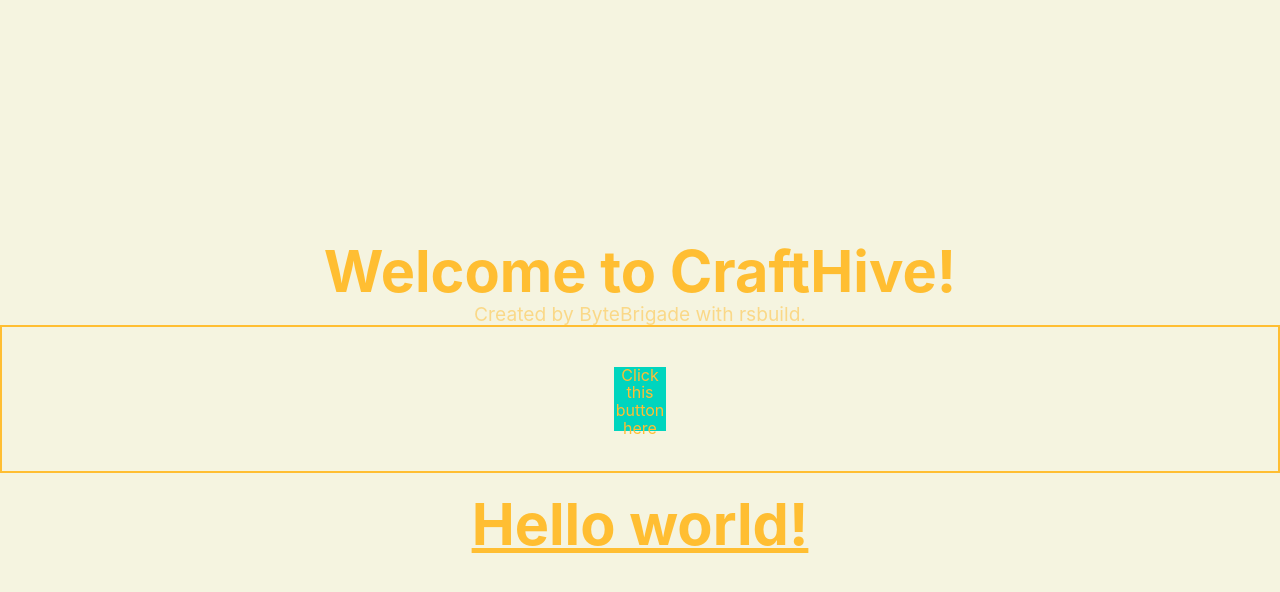
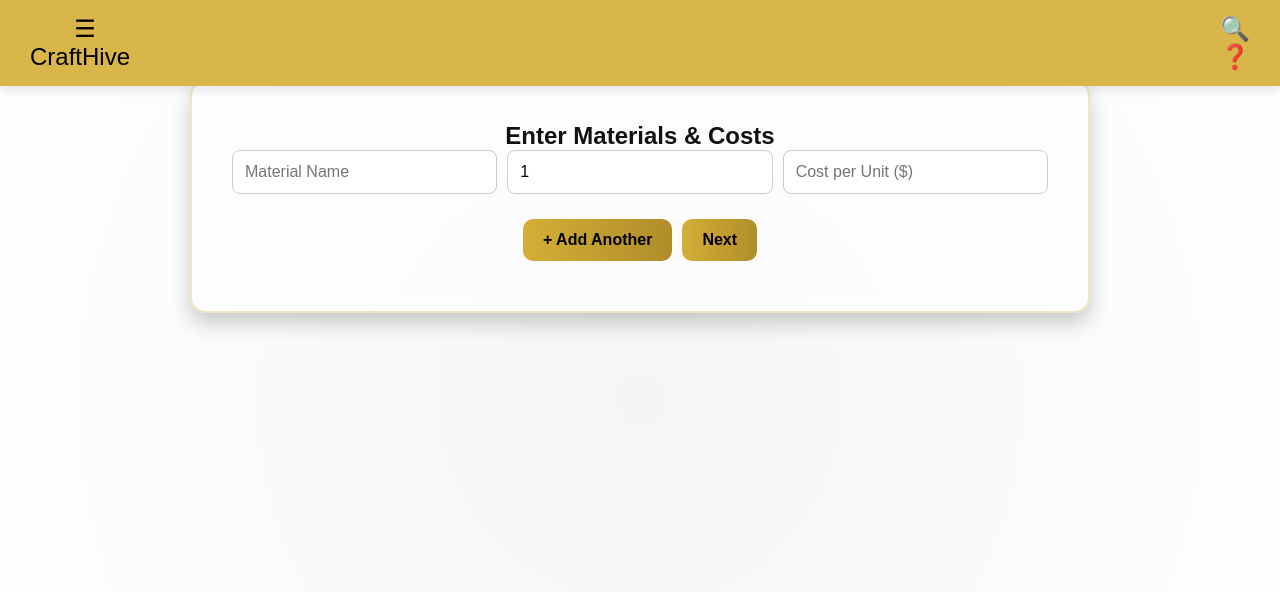
Before and after one commit to Yousif0606/Byte-Brigade, a React app in the folder CraftHive/: page / in a window 1280 px wide. Shown: the top 592 px of the page. Built offline with nearby package versions, Linux system fonts and the light colour scheme; the HTML template or start-up script is replaced by a standard one.

Commit message:
Back end

```diff
--- a/CraftHive/src/App.css
+++ b/CraftHive/src/App.css
@@ -1,28 +1,103 @@
-@import 'tailwindcss';
+/* GLOBAL */
+* {
+  margin: 0;
+  padding: 0;
+  box-sizing: border-box;
+  font-family: "Poppins", sans-serif;
+}
 
 body {
-  margin: 0;
-  color: #ffbe32;
-  font-family: Inter, Avenir, Helvetica, Arial, sans-serif;
-  background-image: linear-gradient(to bottom, #f5f4e0, #f5f4e0);
+  background: radial-gradient(circle, #f5f5f5, #ffffff);
+  color: #111;
+  min-height: 100vh;
+  padding-top: 80px;
+  text-align: center;
 }
 
-.content {
+/* NAVBAR */
+.navbar {
+  background: rgba(212, 175, 55, 0.9);
+  color: black;
+  padding: 15px 30px;
+  font-size: 1.5rem;
   display: flex;
-  min-height: 100vh;
-  line-height: 1.1;
-  text-align: center;
-  flex-direction: column;
-  justify-content: center;
+  justify-content: space-between;
+  align-items: center;
+  width: 100%;
+  position: fixed;
+  top: 0;
+  left: 0;
+  z-index: 10;
+  box-shadow: 0px 4px 10px rgba(0, 0, 0, 0.1);
 }
 
-.content h1 {
-  font-size: 3.6rem;
-  font-weight: 700;
+.cursor-pointer {
+  margin-left: 10px;
+  cursor: pointer;
 }
 
-.content p {
-  font-size: 1.2rem;
-  font-weight: 400;
-  opacity: 0.5;
+/* CONTAINER */
+.container {
+  width: 90%;
+  max-width: 900px;
+  margin: auto;
+  background: rgba(255, 255, 255, 0.6);
+  backdrop-filter: blur(10px);
+  padding: 40px;
+  border-radius: 16px;
+  box-shadow: 0 10px 20px rgba(0, 0, 0, 0.2);
+  border: 2px solid rgba(212, 175, 55, 0.3);
 }
+
+/* INPUTS */
+.material-row {
+  display: flex;
+  gap: 10px;
+  margin-bottom: 15px;
+}
+
+input, select {
+  padding: 12px;
+  font-size: 1rem;
+  border-radius: 8px;
+  border: 1px solid #ccc;
+  width: 100%;
+}
+
+input[type="range"] {
+  margin-top: 10px;
+  accent-color: #D4AF37;
+}
+
+/* BUTTONS */
+button {
+  background: linear-gradient(to right, #D4AF37, #b08d29);
+  border: none;
+  padding: 12px 20px;
+  margin: 10px 5px;
+  font-size: 1rem;
+  font-weight: bold;
+  border-radius: 10px;
+  cursor: pointer;
+  transition: transform 0.2s ease-in-out;
+}
+
+button:hover {
+  transform: scale(1.05);
+  background: #b08d29;
+}
+
+/* SPINNER */
+.spinner {
+  width: 60px;
+  height: 60px;
+  border: 6px solid rgba(255, 255, 255, 0.2);
+  border-top-color: #D4AF37;
+  border-radius: 50%;
+  animation: spin 1s linear infinite;
+  margin: 30px auto;
+}
+
+@keyframes spin {
+  to { transform: rotate(360deg); }
+}
--- a/CraftHive/src/App.jsx
+++ b/CraftHive/src/App.jsx
@@ -1,33 +1,108 @@
-import './App.css';
-import Navbar from './Navbar';
+import React, { useState, useEffect } from "react";
+import { BrowserRouter as Router, Routes, Route, useNavigate } from "react-router-dom";
+import Navbar from "./Navbar";
+import "./App.css";
 
-// This is original App component ~ Ryleigh
-const App = () => {
+// 🟢 Page 1: Material Input
+const MaterialInputPage = () => {
+  const [materials, setMaterials] = useState([{ name: "", quantity: 1, cost: "" }]);
+  const navigate = useNavigate();
+
+  const addMaterial = () => setMaterials([...materials, { name: "", quantity: 1, cost: "" }]);
+
+  const handleChange = (index, event) => {
+    const { name, value } = event.target;
+    const newMaterials = [...materials];
+    newMaterials[index][name] = value;
+    setMaterials(newMaterials);
+  };
+
+  const handleSubmit = (e) => {
+    e.preventDefault();
+    localStorage.setItem("materials", JSON.stringify(materials));
+    navigate("/loading");
+  };
+
   return (
-    <div className="content">
-      <h1>Welcome to CraftHive!</h1>
-      <p>Created by ByteBrigade with rsbuild.</p>
-      <div class="inline-block group p-6 border-2 cursor-pointer hover:bg-gray-50 hover:border-blue-100">
-        <button type='button' className='class="shadow h-16 w-13 m-4 bg-teal-400 inline-flex"'>Click this button here</button>
-      </div>
-      <br></br>
-      <div>
-        <h1 class="text-3xl font-bold underline">Hello world!</h1>
-      </div>
+    <div className="container">
+      <h2>Enter Materials & Costs</h2>
+      <form onSubmit={handleSubmit}>
+        {materials.map((material, index) => (
+          <div key={index} className="material-row">
+            <input type="text" name="name" placeholder="Material Name" value={material.name} onChange={(e) => handleChange(index, e)} required />
+            <input type="number" name="quantity" placeholder="Quantity" value={material.quantity} onChange={(e) => handleChange(index, e)} required />
+            <input type="number" name="cost" placeholder="Cost per Unit ($)" value={material.cost} onChange={(e) => handleChange(index, e)} required />
+          </div>
+        ))}
+        <button type="button" onClick={addMaterial}>+ Add Another</button>
+        <button type="submit">Next</button>
+      </form>
     </div>
   );
 };
 
+// 🔵 Page 2: Loading
+const LoadingPage = () => {
+  const navigate = useNavigate();
+  useEffect(() => {
+    setTimeout(() => {
+      navigate("/pricing");
+    }, 2000);
+  }, [navigate]);
 
-// This is the modified App component based on
-// https://medium.com/@mechiranthan.y/a-step-by-step-guide-to-building-your-first-web-app-with-react-js-ad7bd6fe6e1b
-//  ~ Ryleigh
-/*const App = () => {
   return (
-    <div className="App">
-      <Navbar />
+    <div className="container">
+      <h2>Calculating Price...</h2>
+      <div className="spinner"></div>
     </div>
   );
-}*/
+};
+
+// 🔴 Page 3: Pricing Page
+const PricingPage = () => {
+  const [materials, setMaterials] = useState([]);
+  const [laborHours, setLaborHours] = useState(0);
+  const [skillLevel, setSkillLevel] = useState("Beginner");
+
+  const skillRates = { Beginner: 15, Intermediate: 40, Expert: 100 };
+
+  useEffect(() => {
+    const storedMaterials = JSON.parse(localStorage.getItem("materials"));
+    if (storedMaterials) setMaterials(storedMaterials);
+  }, []);
+
+  const materialCost = materials.reduce((acc, item) => acc + item.quantity * parseFloat(item.cost || 0), 0);
+  const totalPrice = materialCost + laborHours * skillRates[skillLevel];
+
+  return (
+    <div className="container">
+      <h2>Suggested Price</h2>
+      <p><strong>Total Material Cost:</strong> ${materialCost.toFixed(2)}</p>
+      <label>Skill Level:</label>
+      <select value={skillLevel} onChange={(e) => setSkillLevel(e.target.value)}>
+        <option>Beginner</option>
+        <option>Intermediate</option>
+        <option>Expert</option>
+      </select>
+      <label>Labor Hours: {laborHours} hours</label>
+      <input type="range" min="0" max="20" value={laborHours} onChange={(e) => setLaborHours(e.target.value)} />
+      <h3>Total Price: ${totalPrice.toFixed(2)}</h3>
+    </div>
+  );
+};
+
+// 🌍 Main App
+function App() {
+  return (
+    <Router>
+      <Navbar />
+      <Routes>
+        <Route path="/" element={<MaterialInputPage />} />
+        <Route path="/loading" element={<LoadingPage />} />
+        <Route path="/pricing" element={<PricingPage />} />
+      </Routes>
+    </Router>
+  );
+}
 
 export default App;
--- a/CraftHive/src/Navbar.jsx
+++ b/CraftHive/src/Navbar.jsx
@@ -1,18 +1,19 @@
 import React from "react";
+import "./App.css";
 
-const Navbar = () => {
+function Navbar() {
   return (
-        <nav style={{backgroundColor: theme.colors.primary}} className="w-full p-4 text-white flex justify-between items-center">
-            <div className="flex items-center gap-4">
+    <nav className="navbar">
+      <div>
         <div className="cursor-pointer">☰</div>
         <div className="text-xl font-bold">CraftHive</div>
       </div>
-            <div className="flex items-center gap-4">
+      <div>
         <div className="cursor-pointer">🔍</div>
         <div className="cursor-pointer">❓</div>
       </div>
     </nav>
   );
-};
+}
 
 export default Navbar;
--- a/package.json
+++ b/package.json
@@ -12,7 +12,8 @@
   },
   "dependencies": {
     "react": "^19.0.0",
-    "react-dom": "^19.0.0"
+    "react-dom": "^19.0.0",
+    "react-router-dom": "^7.5.1"
   },
   "devDependencies": {
     "@eslint/compat": "^1.2.6",
```
Also changed, not shown: CraftHive/src/index.jsx (+6 -28 lines), 1 other file (tests, documents, lock files or other folders). Lines whose indentation alone changed are shown as unchanged.
